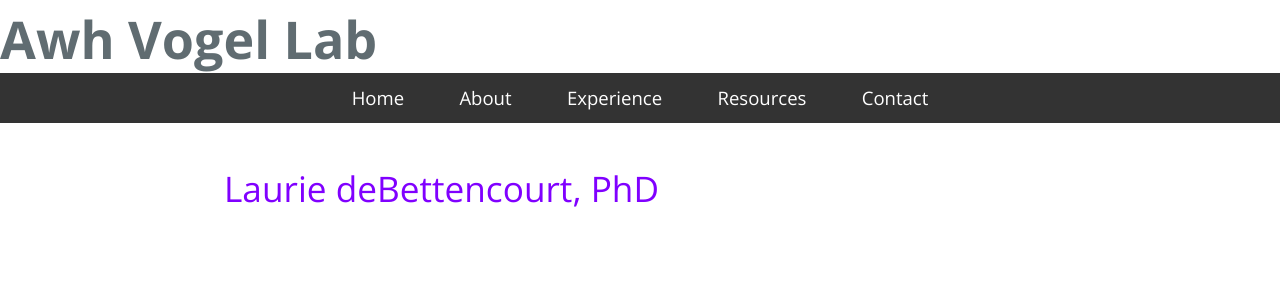
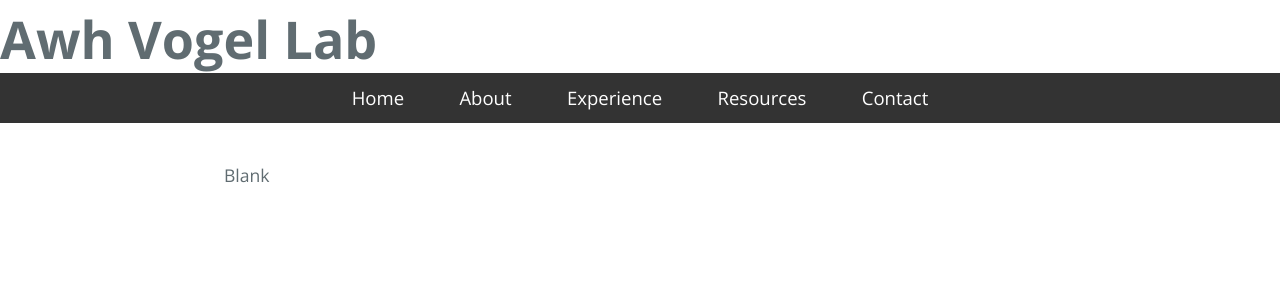
Before and after one commit to lauriedebetten/lauriedebettencourt.github.io, a Jekyll site: the page built from index.md, in a window 1280 px wide. Shown: the top 300 px of the page. Built offline with Jekyll 4.4.1, drawn with Linux system fonts in a browser that asks for light colours; our own code applies the rules of GitHub Pages for plain Markdown files.

Commit message:
Update index.md

```diff
--- a/index.md
+++ b/index.md
@@ -2,7 +2,7 @@
 layout: default
 ---
 
-# Laurie deBettencourt, PhD
+Blank
 
 <br>
 
```
